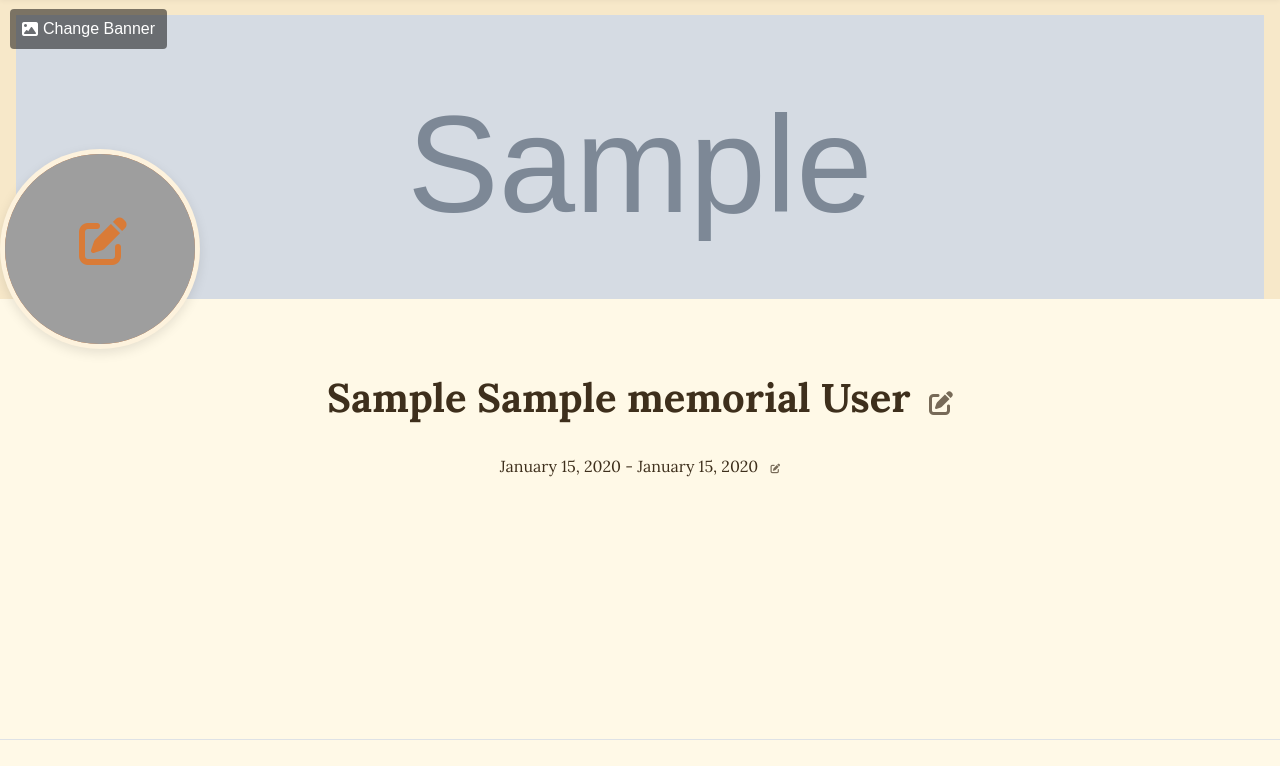
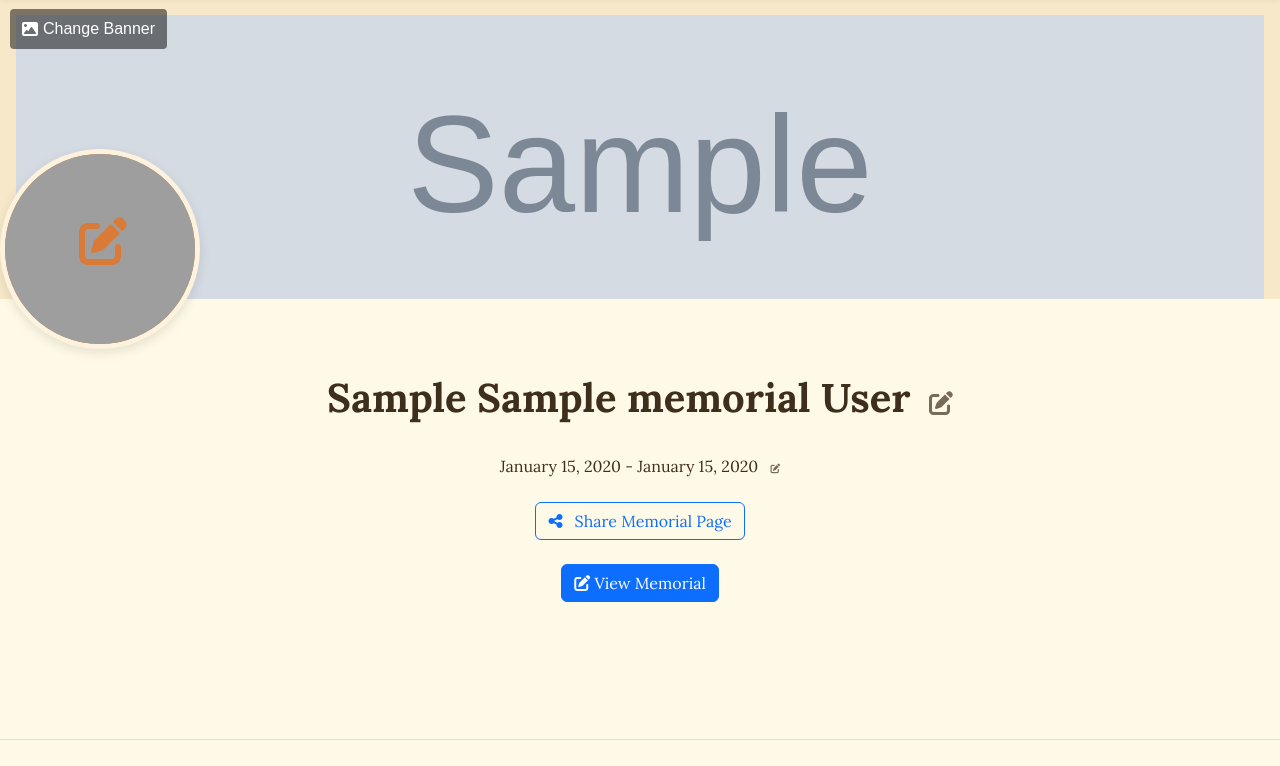
Before and after one commit to PaulD95-git/neverforgotten, a Django app: page /memorials/1/edit/ in a window 1280 px wide. Shown: the part 61-827 px from the top of the page. Run offline with Django 5.2, Linux system fonts and the light colour scheme; a user stored in the database is signed in; tables that the repository leaves empty hold one stand-in row (values such as "Sample post"); grey boxes marked "Sample" are stand-in pictures; some libraries are stand-ins or nearby versions; grey boxes are pictures that could not be loaded.

Commit message:
share and view memorial button added

```diff
--- a/memorial/urls.py
+++ b/memorial/urls.py
@@ -11,6 +11,8 @@ from .views import (
     MyAccountView,
     edit_profile,
     UpgradeMemorialView,
+    update_name,
+    update_dates,
 )
 
 app_name = 'memorials'
@@ -39,5 +41,15 @@ urlpatterns = [
         views.upload_profile_picture,
         name='upload_profile_picture',
     ),
+    path(
+        'memorials/<int:pk>/update-name/',
+        update_name,
+        name='update_name',
+    ),
+    path(
+        'memorials/<int:pk>/update-dates/',
+        update_dates,
+        name='update_dates',
+    ),
 
 ]
--- a/templates/memorials/memorial_edit.html
+++ b/templates/memorials/memorial_edit.html
@@ -174,6 +174,23 @@
       </div>
     </div>
   </div>
+
+    <!-- Share Button -->
+  <div class="d-flex justify-content-center my-4">
+    <button id="shareButton" class="btn btn-outline-primary share-button">
+      <i class="fas fa-share-alt me-2"></i> Share Memorial Page
+    </button>
+  </div>
+
+  <!-- View Memorial Button (for owner) -->
+  {% if request.user == memorial.user %}
+    <div class="d-flex justify-content-center mb-4">
+      <a href="{% url 'memorials:memorial_detail' pk=memorial.pk %}"
+         class="view-btn btn btn-primary">
+        <i class="fas fa-edit"></i> View Memorial
+      </a>
+    </div>
+  {% endif %}
 
 {% endblock %}
 
@@ -360,4 +377,24 @@ document.addEventListener('DOMContentLoaded', function() {
     });
   });
 </script>
+<script>
+  document.getElementById("shareButton").addEventListener("click", function () {
+    const shareData = {
+      title: "Memorial for {{ memorial.first_name }} {{ memorial.last_name }}",
+      text: "Visit this memorial page:",
+      url: window.location.href
+    };
+
+    if (navigator.share) {
+      navigator.share(shareData)
+        .then(() => console.log('Memorial shared successfully'))
+        .catch((error) => console.error('Error sharing memorial:', error));
+    } else {
+      // Fallback: copy URL to clipboard
+      navigator.clipboard.writeText(window.location.href)
+        .then(() => alert("Link copied to clipboard!"))
+        .catch(() => alert("Couldn't copy the link. Please try manually."));
+    }
+  });
+</script>
 {% endblock %}
```
